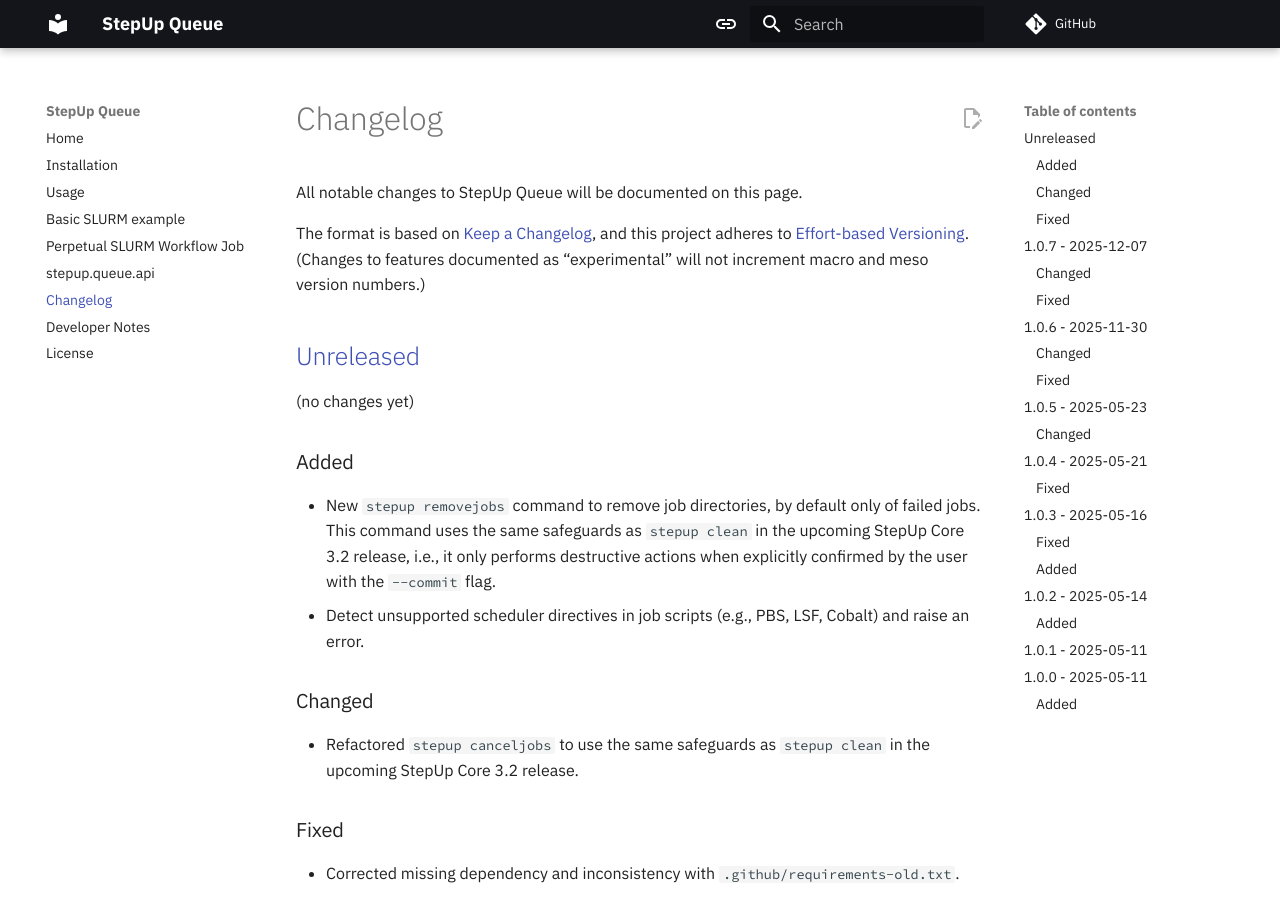
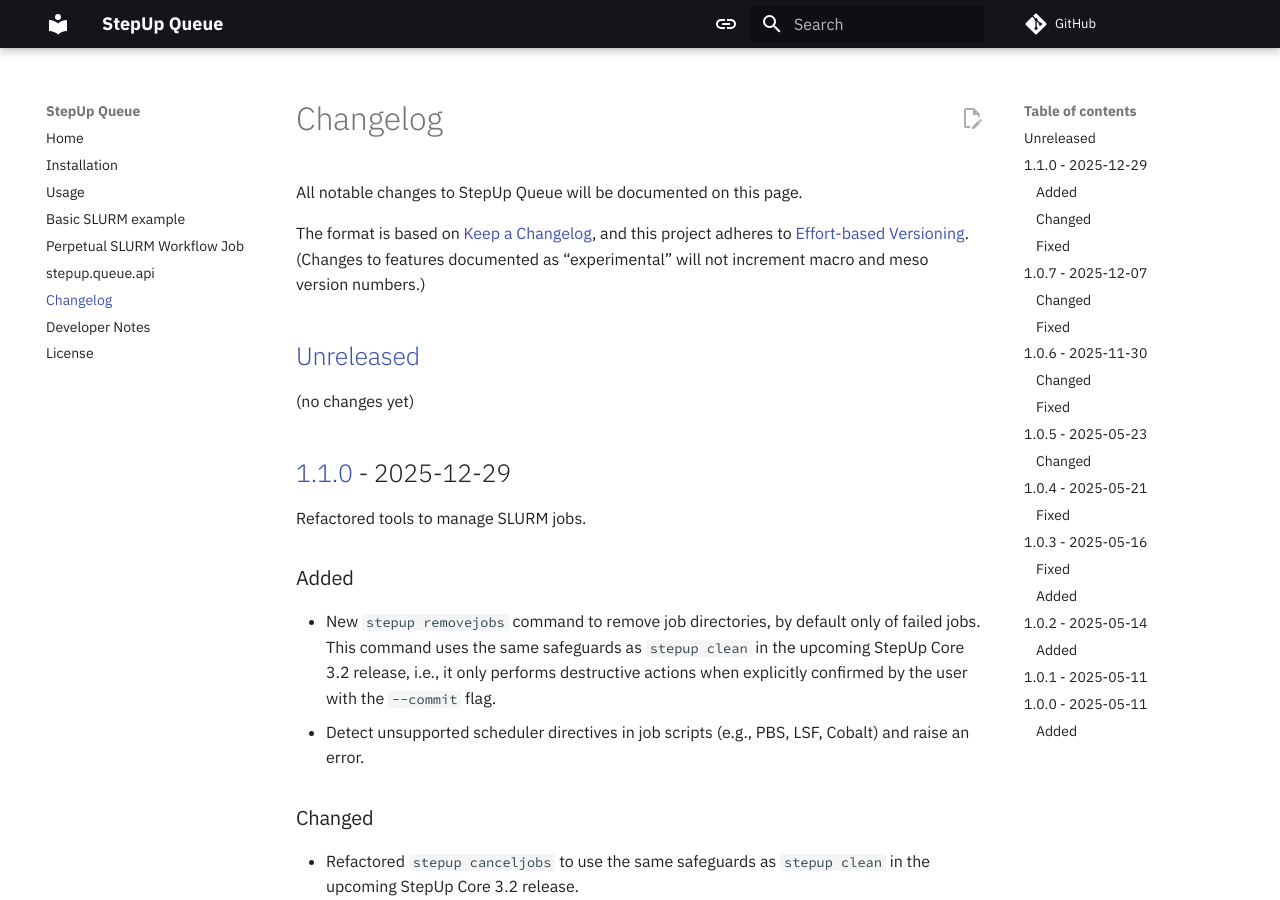
Before and after one commit to reproducible-reporting/stepup-queue, an MkDocs documentation site: the page built from docs/changelog.md, in a window 1280 px wide and 900 px high. Built offline with MkDocs 1.6.1 and Material for MkDocs 9.7.7, drawn with Linux system fonts in a browser that asks for light colours; comment, search, counter and statistics services are not loaded; the version menu is left out.

Commit message:
Prepare for v1.1.0

```diff
--- a/docs/changelog.md
+++ b/docs/changelog.md
@@ -11,6 +11,10 @@ and this project adheres to [Effort-based Versioning](https://jacobtomlinson.dev
 ## [Unreleased][]
 
 (no changes yet)
+
+## [1.1.0][] - 2025-12-29 {: #v1.1.0 }
+
+Refactored tools to manage SLURM jobs.
 
 ### Added
 
@@ -129,6 +133,7 @@ It was adapted to integrate well with StepUp Core 3.
 This release also features the `stepup canceljobs` tool, which was not present in Parman.
 
 [Unreleased]: https://github.com/reproducible-reporting/stepup-queue
+[1.1.0]: https://github.com/reproducible-reporting/stepup-queue/releases/tag/v1.1.0
 [1.0.7]: https://github.com/reproducible-reporting/stepup-queue/releases/tag/v1.0.7
 [1.0.6]: https://github.com/reproducible-reporting/stepup-queue/releases/tag/v1.0.6
 [1.0.5]: https://github.com/reproducible-reporting/stepup-queue/releases/tag/v1.0.5
```
